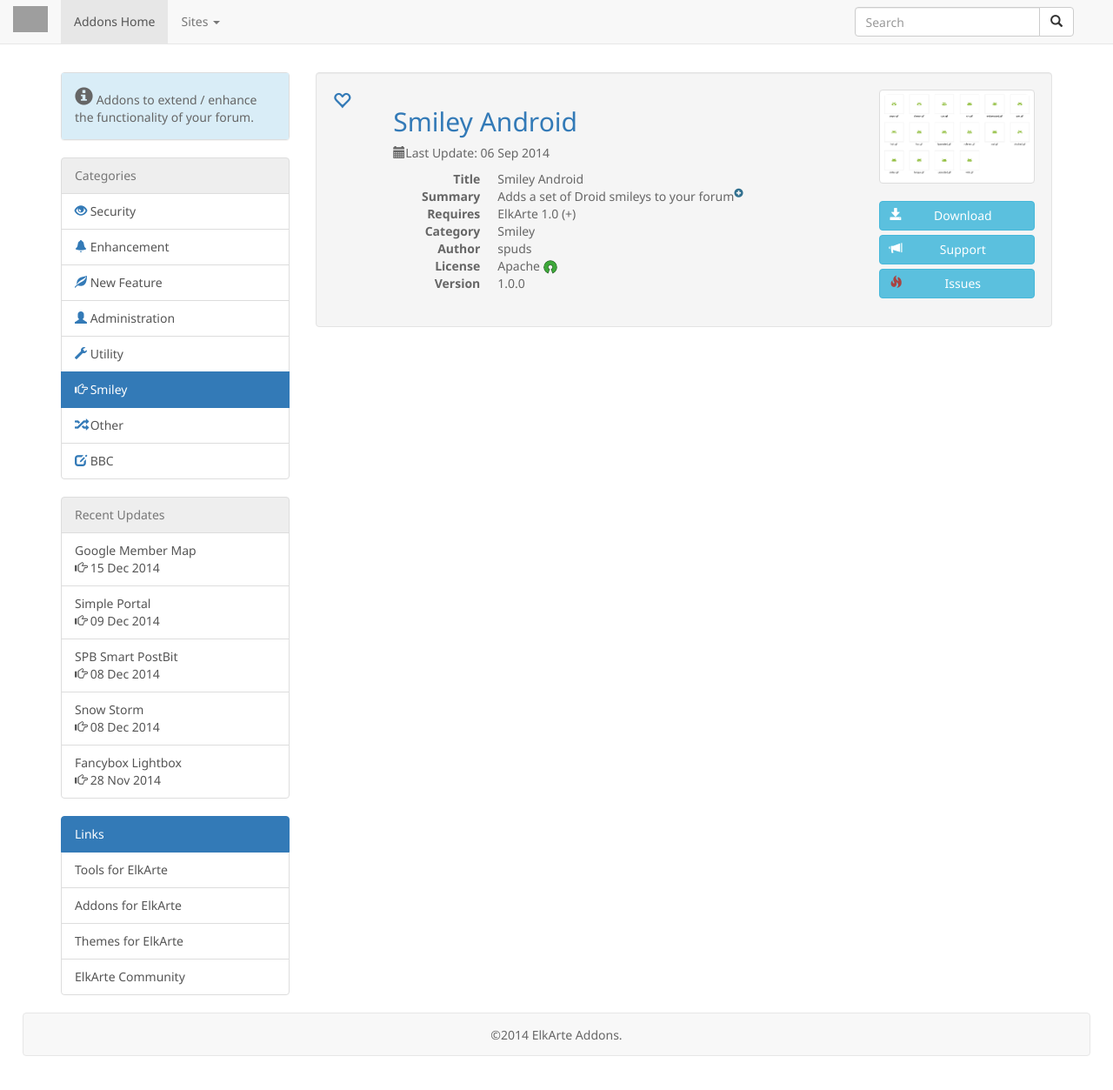
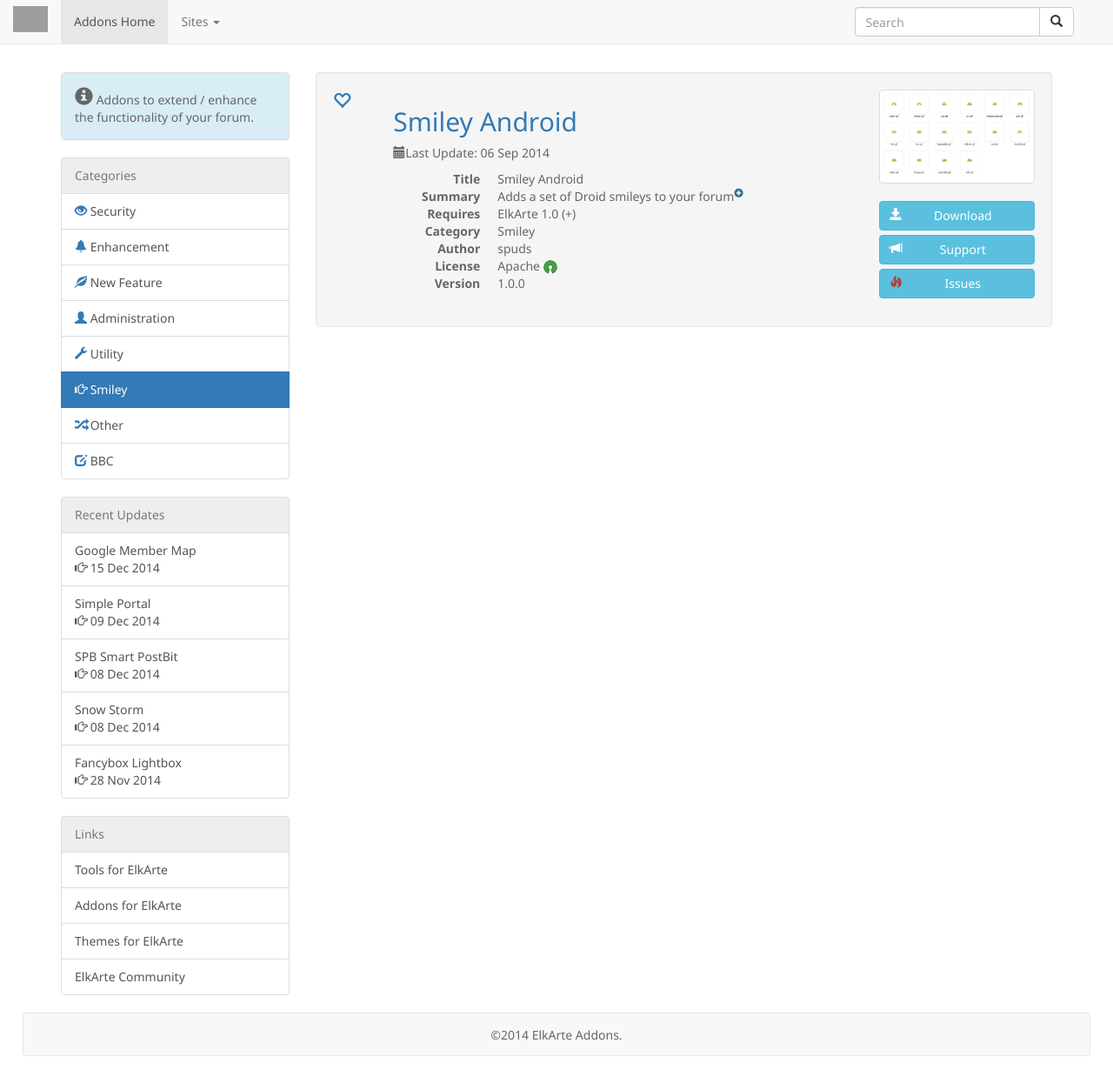
Before and after one commit to elkarte/addons, a Jekyll site: the page built from categories/smiley.html, in a window 1280 px wide and 1259 px high. Shown: the top 1253 px of the window at 87% size. Built offline with Jekyll 4.4.1, drawn with Linux system fonts in a browser that asks for light colours; nearby versions of some CDN libraries; Markdown is read by kramdown in place of the engine named in the settings; grey boxes are pictures that could not be loaded.

Commit message:
! Missed one

```diff
--- a/_includes/links-list.html
+++ b/_includes/links-list.html
@@ -1,5 +1,5 @@
 <div class="list-group">
-	<a href="#" class="list-group-item active disabled">
+	<a href="#" class="list-group-item disabled">
 		Links
 	</a>
 	<a class="list-group-item" href="https://github.com/elkarte/tools">Tools for ElkArte</a>
--- a/index.html
+++ b/index.html
@@ -102,7 +102,7 @@ layout: default
 
 		{% for count in (start..paginator.total_pages) %}
 			{% if count == paginator.page %}
-		<li class="active disabled"><a href="#"><em>{{ count }}</em></a></li>
+		<li class="active"><a href="#"><em>{{ count }}</em></a></li>
 			{% elsif count == 1 %}
 		<li><a href="{{ site.baseurl}}/index.html">{{count}}</a></li>
 			{% else %}
```
